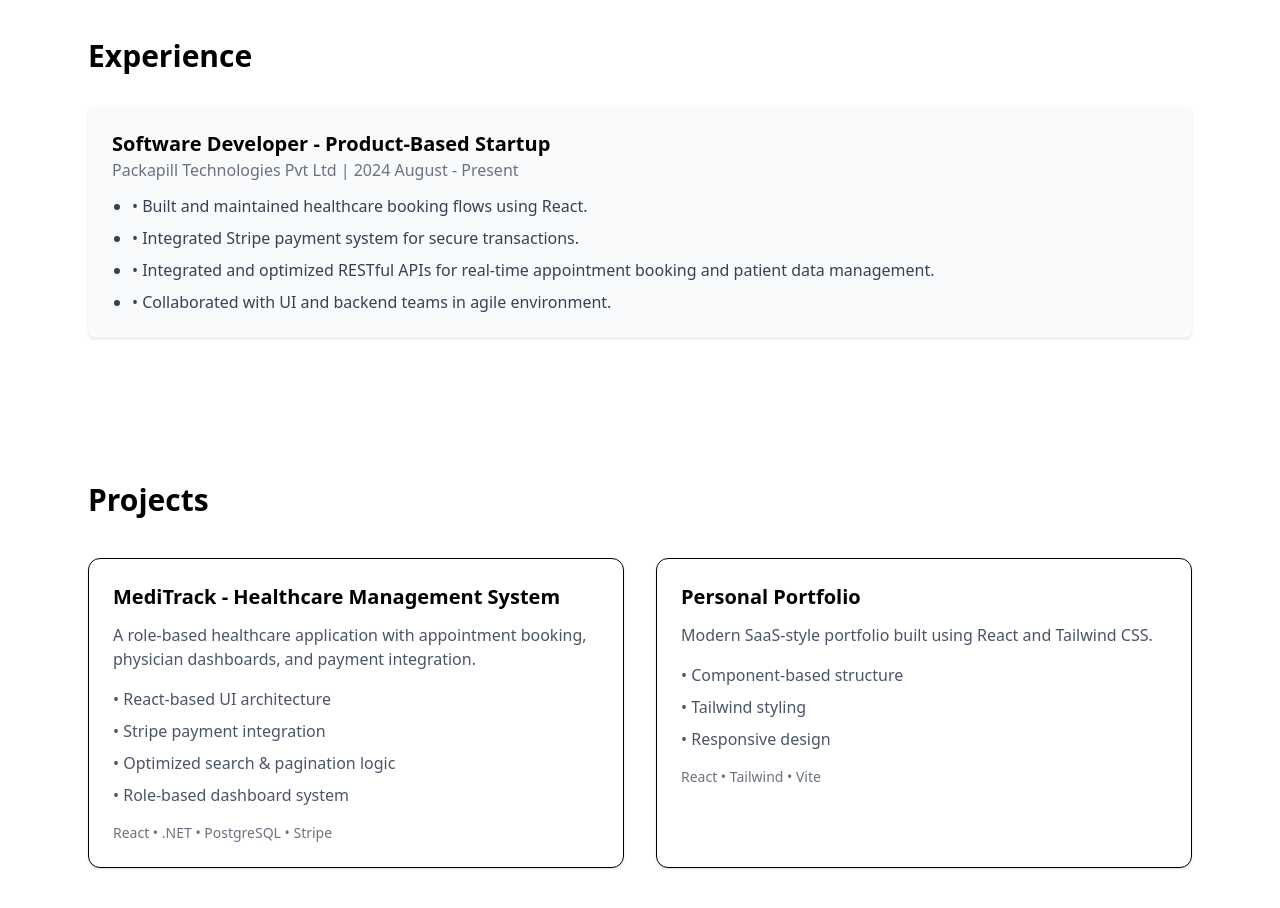
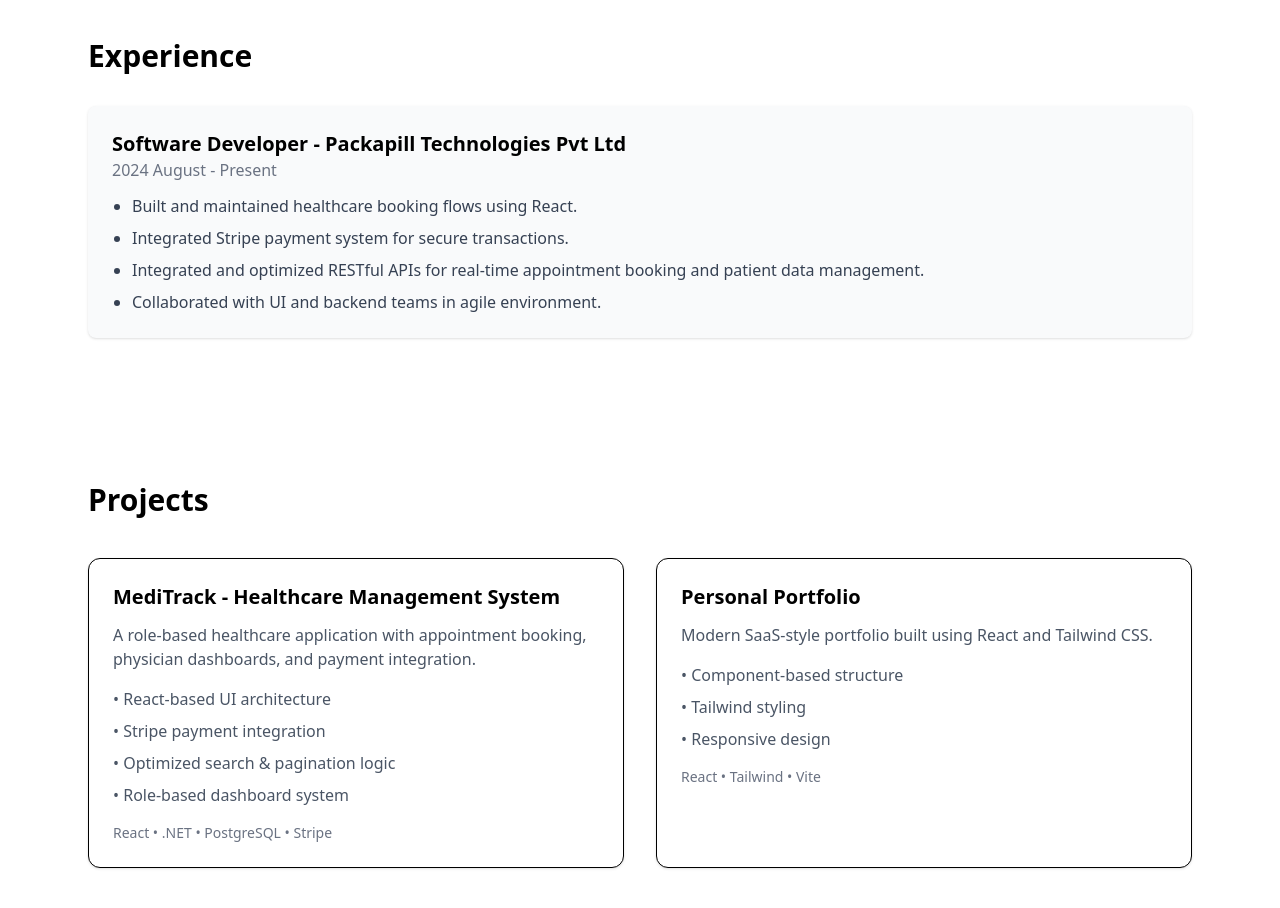
Before and after one commit to smuthuselvakumar-dotcom/my-portfolio, a React (Vite) app: page / in a window 1280 px wide. Shown: the part 1400-2308 px from the top of the page. Built offline with nearby package versions, Linux system fonts and the light colour scheme.

Commit message:
fix: experience correction

```diff
--- a/src/components/Experience.jsx
+++ b/src/components/Experience.jsx
@@ -4,17 +4,17 @@ function Experience() {
       <h2 className="text-3xl font-semibold mb-8">Experience</h2>
 
       <div className="bg-gray-50 p-6 rounded-lg shadow-sm">
-        <h3 className="text-xl font-semibold">Software Developer - Product-Based Startup</h3>
+        <h3 className="text-xl font-semibold">Software Developer - Packapill Technologies Pvt Ltd</h3>
 
         <p className="text-gray-500 mb-3">
-          Packapill Technologies Pvt Ltd | 2024 August - Present
+          2024 August - Present
         </p>
 
         <ul className="list-disc  ml-5 space-y-2 text-gray-700">
-          <li>• Built and maintained healthcare booking flows using React.</li>
-          <li>• Integrated Stripe payment system for secure transactions.</li>
-          <li>• Integrated and optimized RESTful APIs for real-time appointment booking and patient data management.</li>
-          <li>• Collaborated with UI and backend teams in agile environment.</li>
+          <li>Built and maintained healthcare booking flows using React.</li>
+          <li>Integrated Stripe payment system for secure transactions.</li>
+          <li>Integrated and optimized RESTful APIs for real-time appointment booking and patient data management.</li>
+          <li>Collaborated with UI and backend teams in agile environment.</li>
         </ul>
       </div>
     </section>
```
